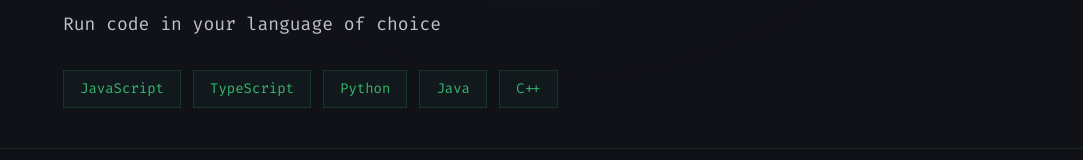
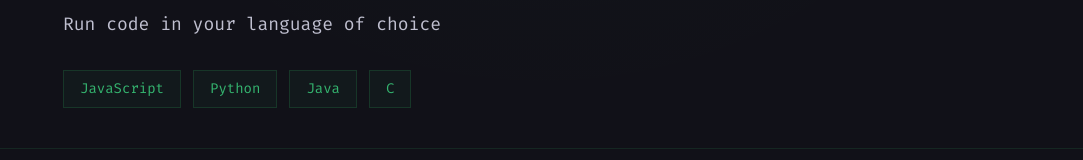
Before and after one commit to saudprashant2062/ICode, a React (Vite) app in the folder Frontend_ICode/: page / in a window 1280 px wide. Shown: the part 1057-1217 px from the top of the page, without its empty margins (97-1180 px from the left). Built offline with nearby package versions, Linux system fonts and the light colour scheme.

Commit message:
remove unnecessary parts

```diff
--- a/Frontend_ICode/src/pages/Landing.jsx
+++ b/Frontend_ICode/src/pages/Landing.jsx
@@ -11,7 +11,7 @@ const features = [
 ];
 
 const languages = [
-  "JavaScript", "TypeScript", "Python", "Java", "C++",
+  "JavaScript", "Python", "Java", "C",
 ];
 
 const year = new Date().getFullYear();
```
